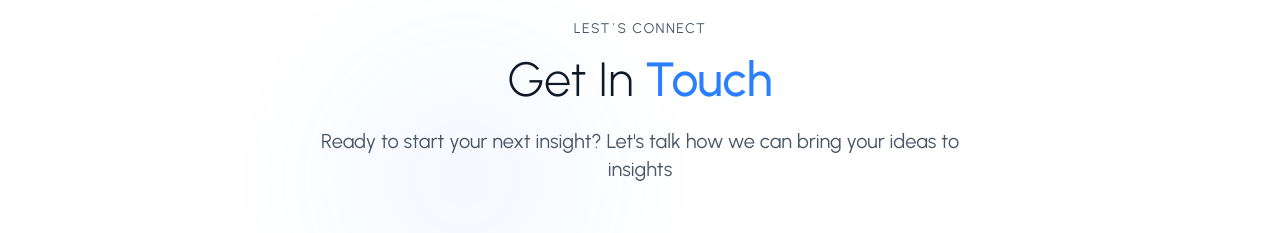
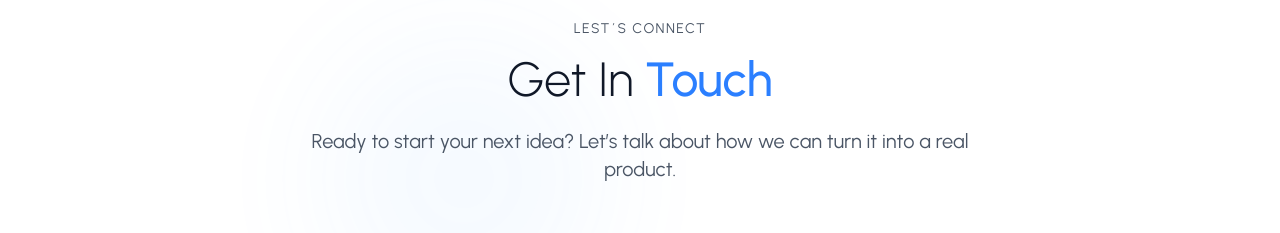
Before and after one commit to Axelbau19/PersonalWeb2.0, a React (Vite) app in the folder personal-web/: page / in a window 1280 px wide. Shown: the part 5560-5793 px from the top of the page. Built offline with nearby package versions, Linux system fonts and the light colour scheme; no server answers.

Commit message:
Clean up a few details pt3

```diff
--- a/personal-web/src/components/sections/ContactSection.jsx
+++ b/personal-web/src/components/sections/ContactSection.jsx
@@ -127,7 +127,7 @@ function ContactSection() {
                         variants={itemVar}
                         className={`text-xl max-w-2xl mx-auto ${isDarkMode ? "text-gray-400" : "text-gray-600"
                             }`}>
-                        Ready to start your next insight? Let's talk how we can bring your ideas to insights
+                        Ready to start your next idea? Let’s talk about how we can turn it into a real product.
                     </motion.p>
 
                 </motion.div>
```
